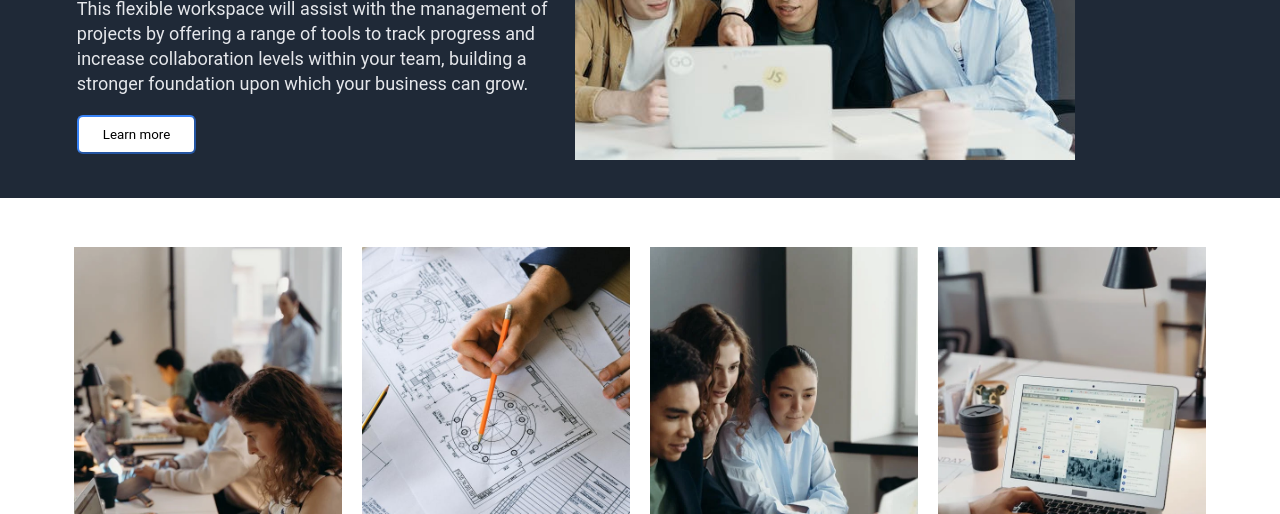
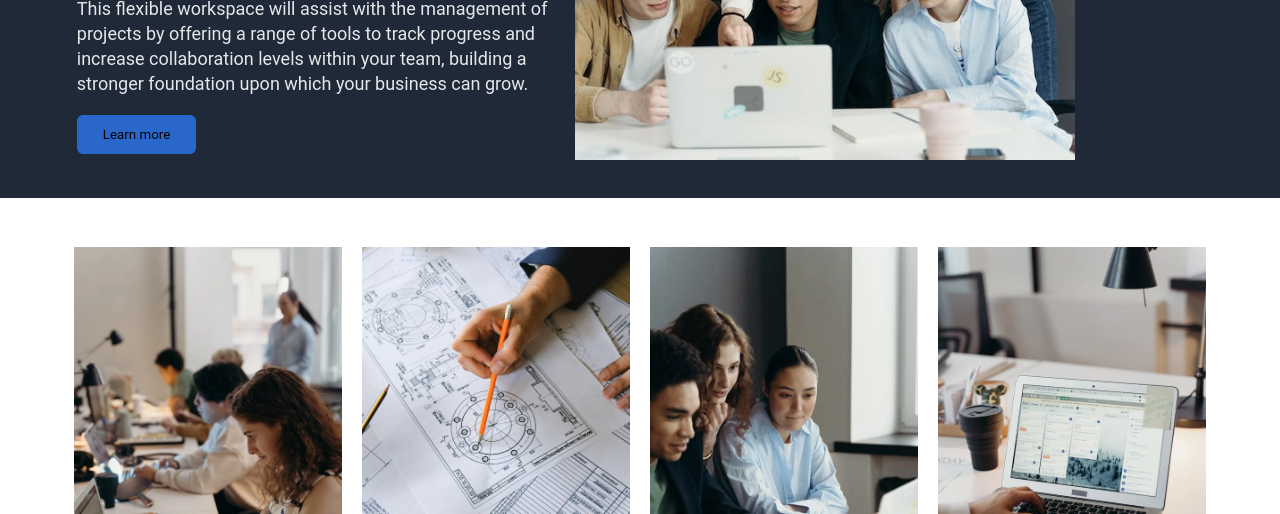
Before and after one commit to fran-mowat/dock, a plain HTML site: page index.html in a window 1280 px wide. In both pictures the pointer is over the button "Learn more". Shown: the part 286-800 px from the top of the page. Drawn offline with Linux system fonts and the light colour scheme.

Commit message:
fixed button styling

```diff
--- a/styles.css
+++ b/styles.css
@@ -99,11 +99,12 @@ button{
 .one button{
     border-color: #3882F6;
     cursor: pointer;
+    border-style: solid;
 }
 
-button:hover{
-    background-color: white;
-    border-color: #3882F6;
+.one button:hover{
+    background-color: rgb(41, 103, 203);
+    border-color: rgb(41, 103, 203);
 }
 
 .two .container{
@@ -195,6 +196,7 @@ button:hover{
     border-color: white;
     color: white;
     cursor: pointer;
+    border-style: solid;
 }
 
 .four .text {
@@ -212,7 +214,6 @@ button:hover{
 }
 
 .four button:hover{
-    border-color: #3882F6;
     color:#3882F6;
     background-color: white;
 }
```
